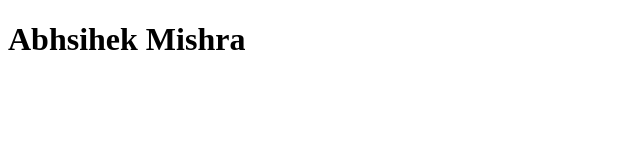
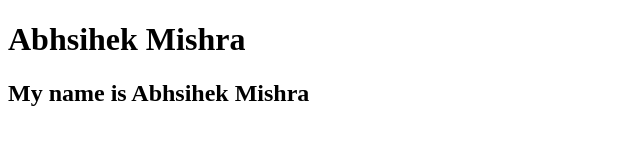
Before and after one commit to abhmishra/LocalRepo, a plain HTML site: page index.html in a window 1280 px wide. Shown: the whole page, without its empty margins (0-640 px from the left). Drawn offline with Linux system fonts and the light colour scheme.

Commit message:
Added extra info in index

```diff
--- a/index.html
+++ b/index.html
@@ -7,5 +7,6 @@
 </head>
 <body>
     <h1>Abhsihek Mishra</h1>
+    <h2>My name is Abhsihek Mishra</h2>
 </body>
 </html>
```
